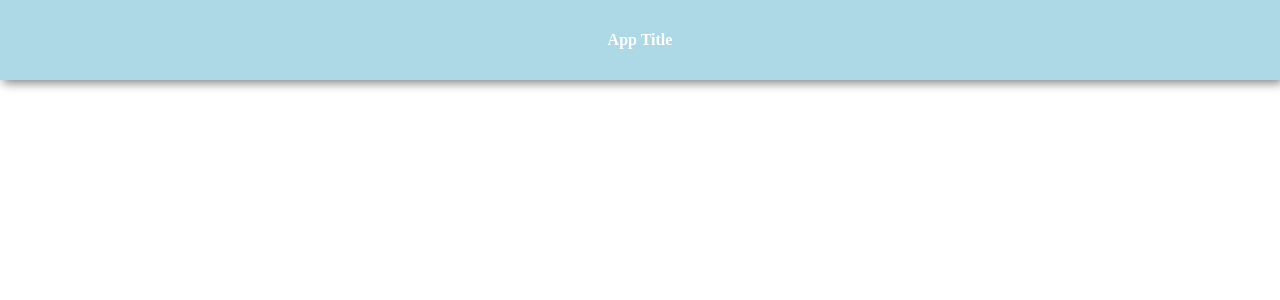
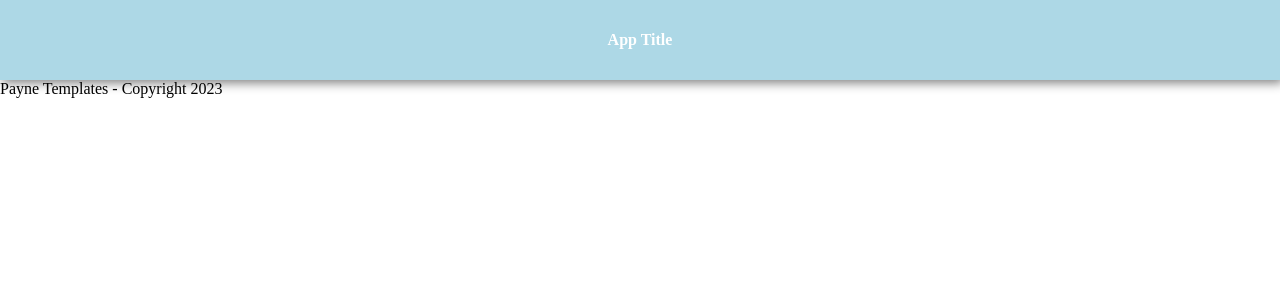
Before and after one commit to YoungPhoenix09/base-web-layout, an Angular app: page / in a window 1280 px wide. Shown: the top 300 px of the page. Built offline with nearby package versions, Linux system fonts and the light colour scheme.

Commit message:
Add footer component

```diff
--- a/src/app/app.component.html
+++ b/src/app/app.component.html
@@ -1,3 +1,4 @@
 <pt-header />
+<pt-footer />
 
 <router-outlet></router-outlet>
--- a/src/app/app.module.ts
+++ b/src/app/app.module.ts
@@ -4,11 +4,13 @@ import { BrowserModule } from '@angular/platform-browser';
 import { AppRoutingModule } from './app-routing.module';
 import { AppComponent } from './app.component';
 import { PtHeaderComponent } from './pt-header/pt-header.component';
+import { PtFooterComponent } from './pt-footer/pt-footer.component';
 
 @NgModule({
   declarations: [
     AppComponent,
-    PtHeaderComponent
+    PtHeaderComponent,
+    PtFooterComponent
   ],
   imports: [
     BrowserModule,
--- /dev/null
+++ b/src/app/pt-footer/pt-footer.component.html
@@ -0,0 +1 @@
+<footer>{{ caption }}</footer>
--- /dev/null
+++ b/src/app/pt-footer/pt-footer.component.ts
@@ -0,0 +1,11 @@
+import { Component } from '@angular/core';
+
+@Component({
+  selector: 'pt-footer',
+  templateUrl: './pt-footer.component.html',
+  styleUrls: ['./pt-footer.component.scss']
+})
+export class PtFooterComponent {
+  caption: String = "Payne Templates - Copyright 2023"
+
+}
```
Also changed, not shown: src/app/pt-footer/pt-footer.component.scss (added), 1 other file (tests, documents, lock files or other folders).
